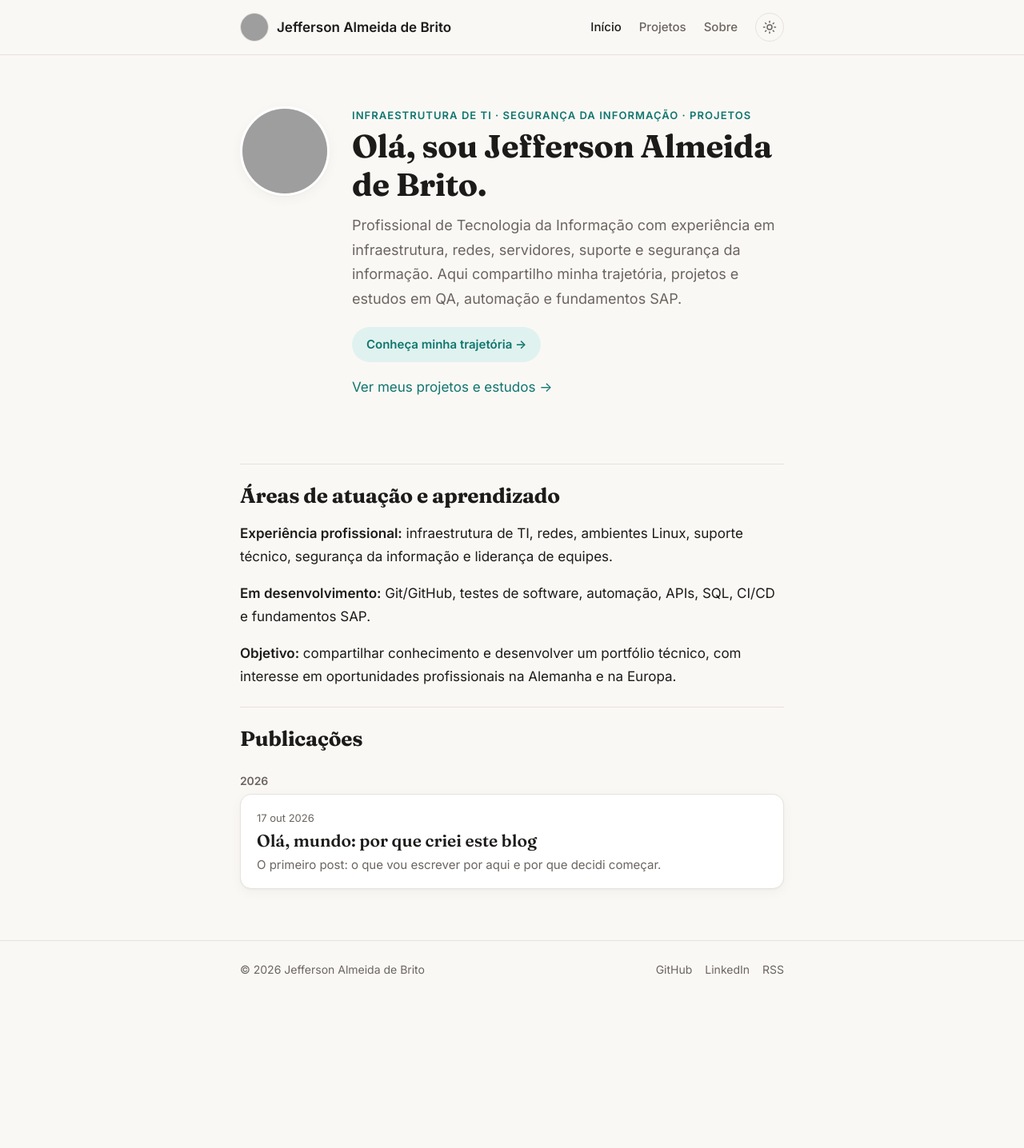
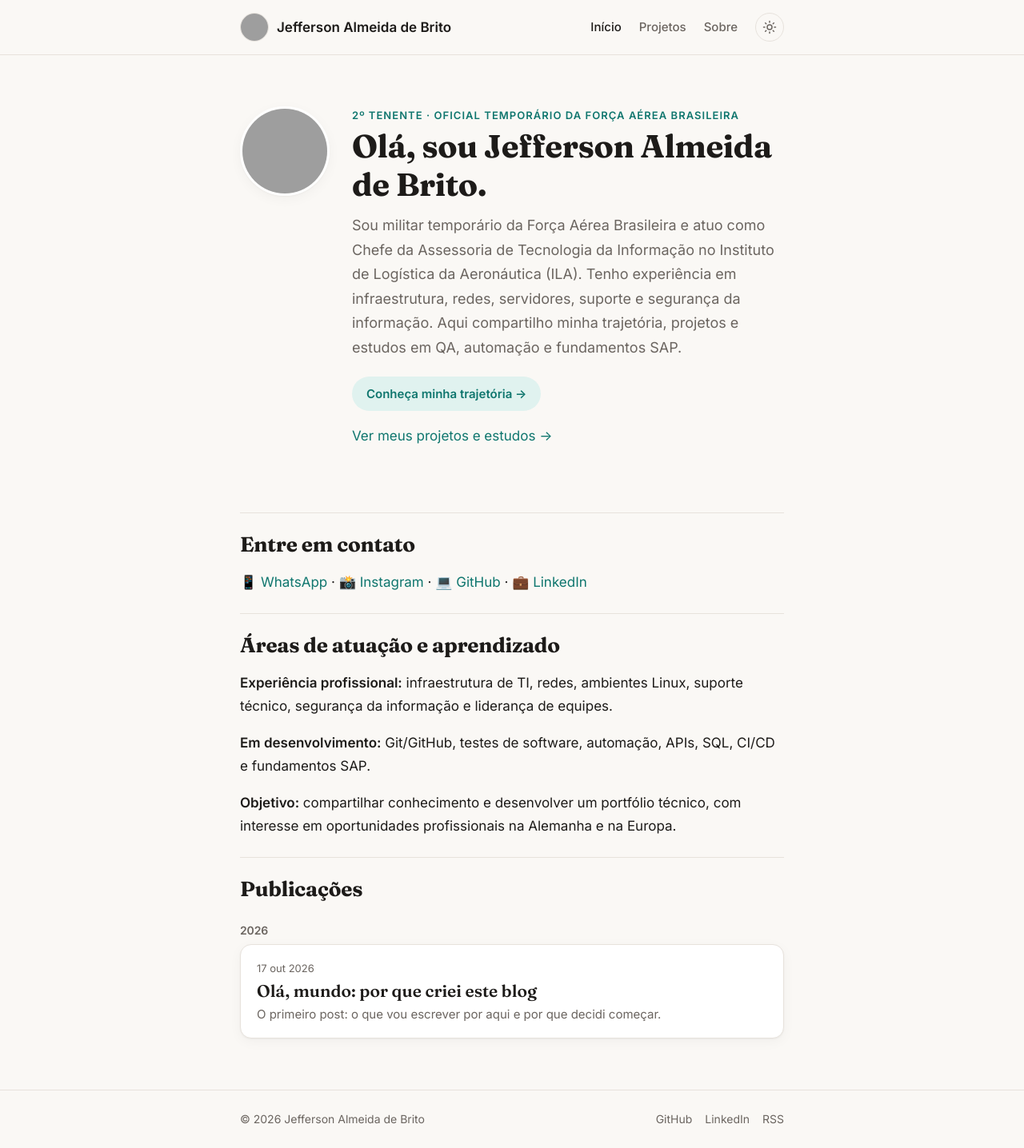
Before and after one commit to jeffersondk3/jeffersondk3.github.io, a Jekyll site: the page built from index.html, in a window 1280 px wide. Shown: the whole page at 80% size. Built offline with Jekyll 4.4.1, drawn with Linux system fonts in a browser that asks for light colours; before the commit the page ends 1249 px from its top, so only the background shows below that; grey boxes are pictures that could not be loaded.

Commit message:
Destaca atuação como oficial temporário e adiciona contatos na página inicial

```diff
--- a/index.html
+++ b/index.html
@@ -4,12 +4,17 @@ layout: default
 <section class="hero">
   <img class="hero-avatar" src="{{ site.author.avatar }}" alt="Foto de {{ site.author.name }}" width="112" height="112">
   <div>
-    <p class="eyebrow">Infraestrutura de TI · Segurança da Informação · Projetos</p>
+    <p class="eyebrow">2º Tenente · Oficial Temporário da Força Aérea Brasileira</p>
     <h1>Olá, sou {{ site.author.name }}.</h1>
-    <p class="lead">Profissional de Tecnologia da Informação com experiência em infraestrutura, redes, servidores, suporte e segurança da informação. Aqui compartilho minha trajetória, projetos e estudos em QA, automação e fundamentos SAP.</p>
+    <p class="lead">Sou militar temporário da Força Aérea Brasileira e atuo como Chefe da Assessoria de Tecnologia da Informação no Instituto de Logística da Aeronáutica (ILA). Tenho experiência em infraestrutura, redes, servidores, suporte e segurança da informação. Aqui compartilho minha trajetória, projetos e estudos em QA, automação e fundamentos SAP.</p>
     <a class="btn" href="{{ '/sobre/' | relative_url }}">Conheça minha trajetória →</a>
     <p><a href="{{ '/projetos/' | relative_url }}">Ver meus projetos e estudos →</a></p>
   </div>
+</section>
+
+<section class="posts">
+  <h2 class="section-title">Entre em contato</h2>
+  <p>📱 <a href="https://wa.me/5511986245833" target="_blank" rel="noopener noreferrer">WhatsApp</a> · 📸 <a href="https://www.instagram.com/jeffersondk3/" target="_blank" rel="noopener noreferrer">Instagram</a> · 💻 <a href="https://github.com/jeffersondk3" target="_blank" rel="noopener noreferrer">GitHub</a> · 💼 <a href="https://www.linkedin.com/in/jefferson-almeida-de-brito-a8640b124/" target="_blank" rel="noopener noreferrer">LinkedIn</a></p>
 </section>
 
 <section class="posts">
```
